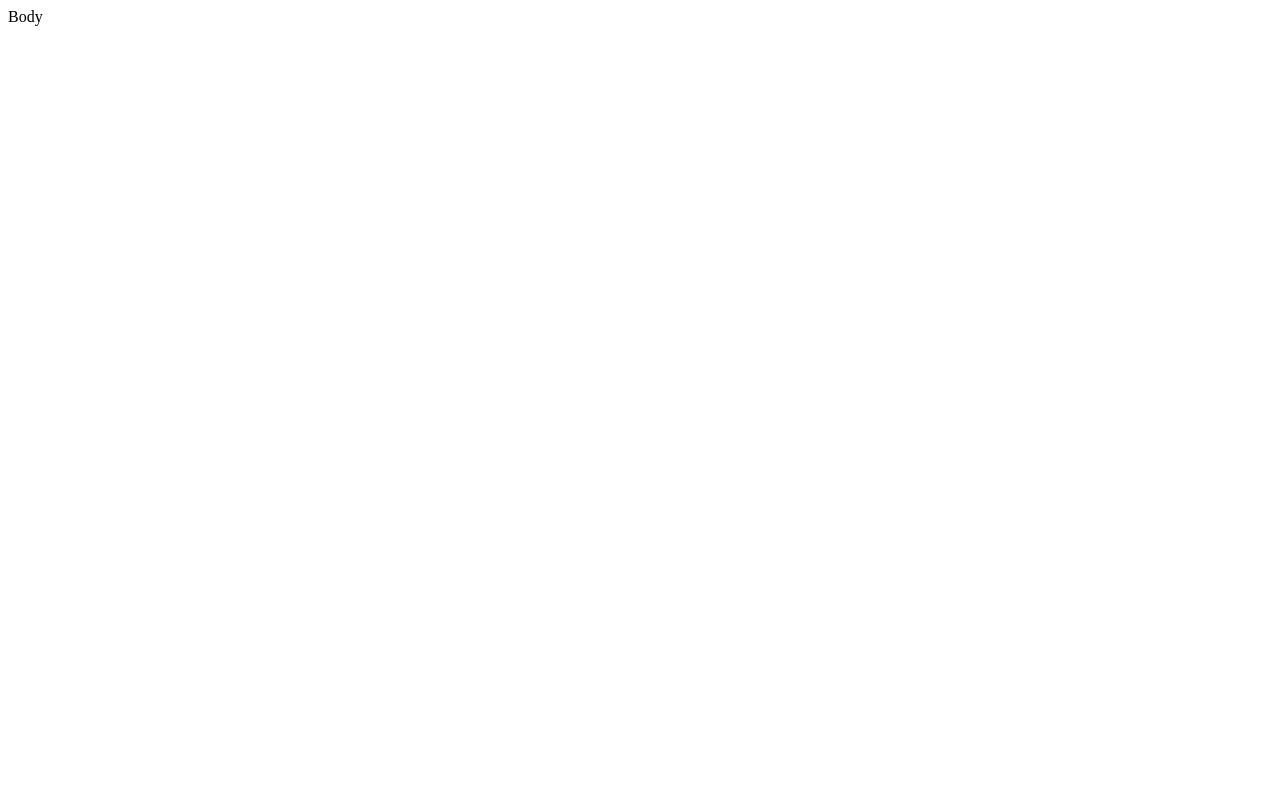
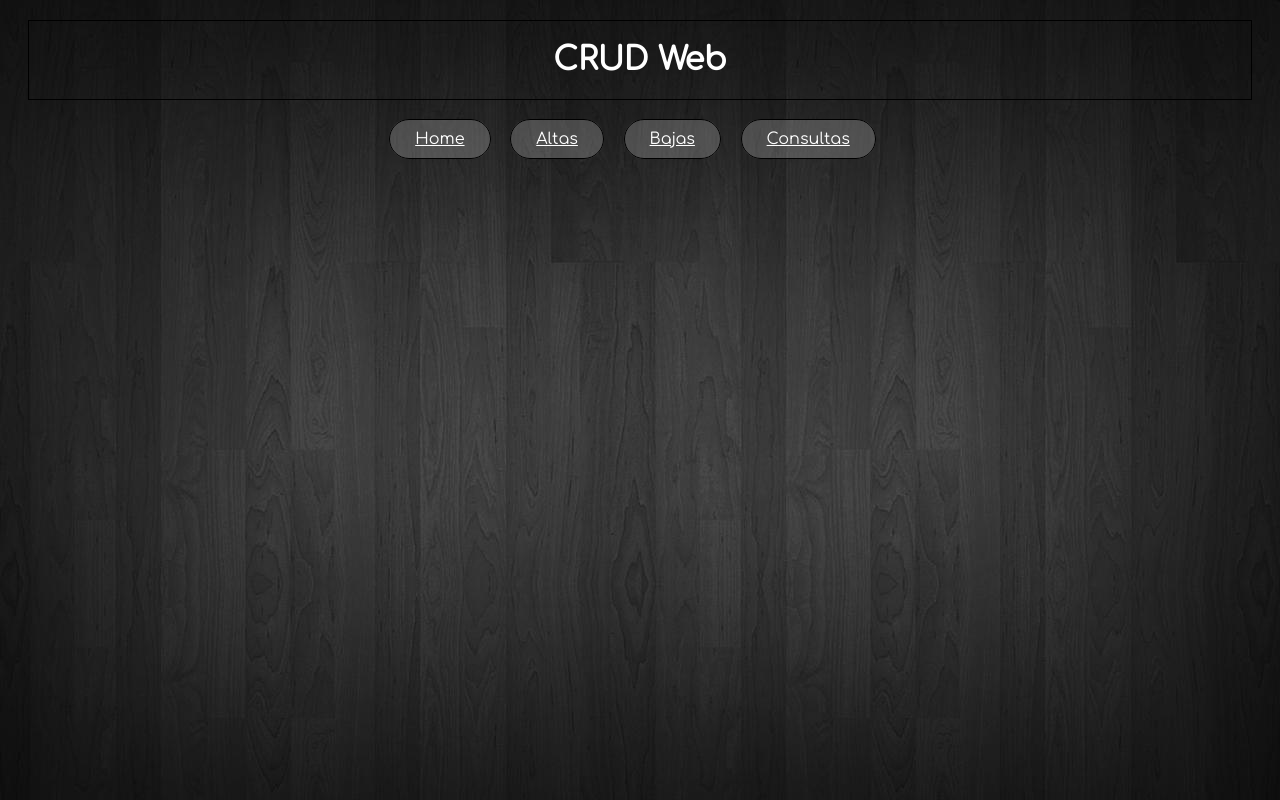
Before and after one commit to Rubaanxd/crudWeb, a website: page public_html/index.html in a window 1280 px wide. Drawn offline with Linux system fonts and the light colour scheme.

Commit message:
Se Agrega menu y un poco de estilos

```diff
--- /dev/null
+++ b/public_html/css/main.css
@@ -0,0 +1,43 @@
+/*
+    Created on : 5 dic. 2019, 22:10:13
+    Author     : RubaanxD
+*/
+*{
+    font-family: 'Comfortaa', cursive;
+    color: white;
+}
+body{
+    background-image: url(../assets/images/fondo.jpg);
+}
+.header{
+    margin: 20px;
+    float: none;
+    display: block;
+    text-align: center;
+    border: solid black 0.5px;
+    /*border-radius: 68px 68px 68px 68px;*/
+    /*background-color: rgba(255, 255, 255, 0.2);*/
+}
+.menuPrincipal{
+    margin: 30px;
+    float: none;
+    display: block;
+    text-align: center;
+/*    border: solid black 0.5px;
+    border-radius: 68px 68px 68px 68px;
+    background-color: rgba(255, 255, 255, 0.2);*/
+}
+.menu{
+    padding: 0px;
+}
+.menu li{
+    margin-right: 15px;
+    padding-top: 10px;
+    padding-bottom: 10px;
+    padding-left: 25px;
+    padding-right: 25px;
+    display: inline;
+    border: solid black 0.5px;
+    border-radius: 68px 68px 68px 68px;
+    background-color: rgba(255, 255, 255, 0.2);
+}
--- a/public_html/index.html
+++ b/public_html/index.html
@@ -7,8 +7,22 @@ CRUD Version WEB
         <title>Milenio - Gnsys</title>
         <meta charset="UTF-8">
         <meta name="viewport" content="width=device-width, initial-scale=1.0">
+        <link rel="stylesheet" type="text/css" href="css/main.css">
+        <link href="https://fonts.googleapis.com/css?family=Comfortaa&display=swap" rel="stylesheet">
     </head>
     <body>
-        <div>Body</div>
+        <div class="header">
+            <h1><span class="titulo">CRUD Web</span></h1>
+        </div>
+        <div class="menuPrincipal">
+            <nav>
+                <ul class="menu">
+                    <li><a href="#!">Home</a></li>
+                    <li><a href="#!">Altas</a></li>
+                    <li><a href="#!">Bajas</a></li>
+                    <li><a href="#!">Consultas</a></li>
+                </ul>
+            </nav>
+        </div>
     </body>
 </html>
```
Also changed, not shown: nbproject/private/private.xml (added, +11 -0 lines), public_html/assets/images/fondo.jpg (added), 2 other files.
